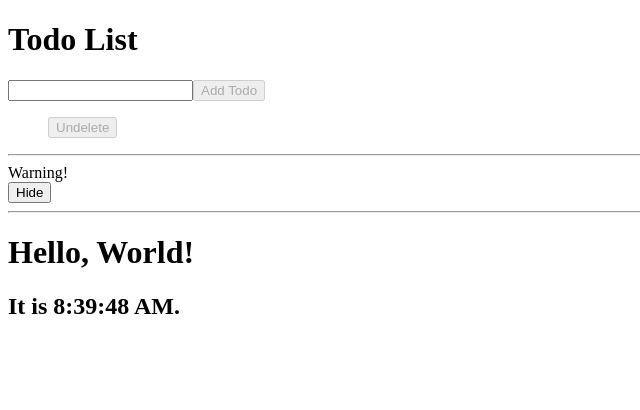
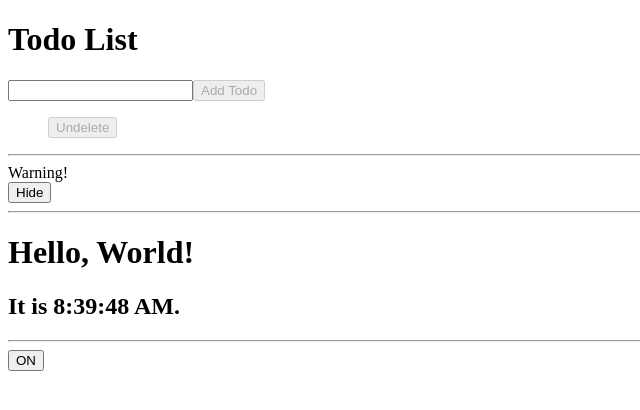
Before and after one commit to jguitar/my-react-todolist, a React (Create React App) app: page / in a window 1280 px wide. Shown: the top 410 px of the page, without its empty margins (0-640 px from the left). Built offline with nearby package versions, Linux system fonts and the light colour scheme.

Commit message:
add Toggle component

```diff
--- a/src/App.js
+++ b/src/App.js
@@ -5,6 +5,7 @@ import AddTodo from './components/addTodo/'
 import TodoList from './components/todoList/'
 import Clock from './components/clock'
 import Page from './components/page/'
+import Toggle from './components/toggle'
 import actions from './actions'
 
 export const App = ({ submitTodo, todos, deleteTodo, undeleteTodo, deleted, inputChanged, disableAddTodo }) => (
@@ -18,6 +19,9 @@ export const App = ({ submitTodo, todos, deleteTodo, undeleteTodo, deleted, inpu
 
     <hr />
     <Clock />
+
+    <hr />
+    <Toggle />
   </div>
 )
 
--- /dev/null
+++ b/src/components/toggle/index.jsx
@@ -0,0 +1,24 @@
+import React from 'react'
+
+class Toggle extends React.Component {
+  constructor (props) {
+    super(props)
+    this.state = {isToggleOn: true}
+  }
+
+  handleClick = () => {
+    this.setState(prevState => ({
+      isToggleOn: !prevState.isToggleOn
+    }))
+  }
+
+  render () {
+    return (
+      <button onClick={this.handleClick}>
+        {this.state.isToggleOn ? 'ON' : 'OFF'}
+      </button>
+    )
+  }
+}
+
+export default Toggle
```
